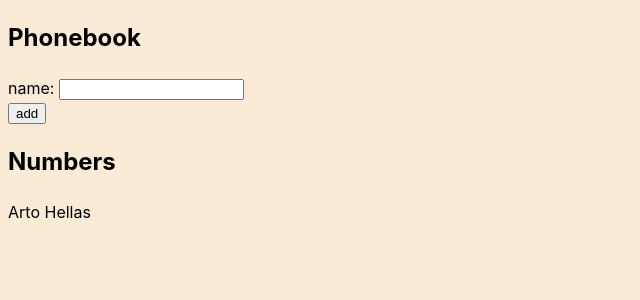
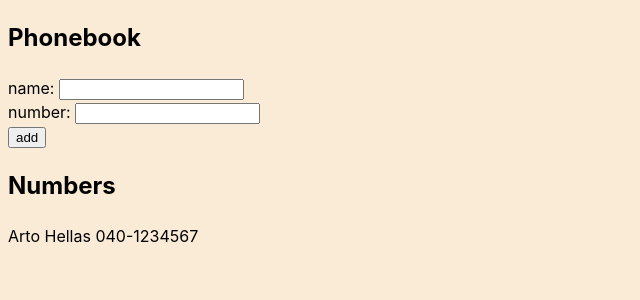
Before and after one commit to Victor-HCC/fullstackopen, a React (Vite) app in the folder part2/phonebook/: page / in a window 1280 px wide. Shown: the top 300 px of the page, without its empty margins (0-640 px from the left). Built offline with nearby package versions, Linux system fonts and the light colour scheme.

Commit message:
Ejercicio 2.8

```diff
--- a/part2/phonebook/src/App.jsx
+++ b/part2/phonebook/src/App.jsx
@@ -2,9 +2,10 @@ import React, { useState } from 'react'
 
 const App = () => {
   const [ persons, setPersons ] = useState([
-    { name: 'Arto Hellas' }
+    { name: 'Arto Hellas', number: '040-1234567' }
   ])
   const [ newName, setNewName ] = useState('')
+  const [ newNumber, SetNewNumber ] = useState('')
 
   const handleSubmit = (e) => {
     e.preventDefault()
@@ -13,13 +14,18 @@ const App = () => {
       alert(`${newName} is already added to the phonebook`)
       return;
     }
-    const newPersons = persons.concat({name: newName})
+    const newPersons = persons.concat({ name: newName, number: newNumber })
     setPersons(newPersons)
     setNewName('')
+    SetNewNumber('')
   }
 
-  const handleInput = (e) => {
+  const handleInputName = (e) => {
     setNewName(e.target.value)
+  }
+
+  const handleInputNumber = (e) => {
+    SetNewNumber(e.target.value)
   }
 
   return (
@@ -27,14 +33,20 @@ const App = () => {
       <h2>Phonebook</h2>
       <form onSubmit={handleSubmit}>
         <div>
-          name: <input onChange={handleInput} value={newName} />
+          name: <input onChange={handleInputName} value={newName} />
         </div>
+
+        <div>
+          number: <input onChange={handleInputNumber} value={newNumber} />
+        </div>
+
         <div>
           <button type="submit">add</button>
         </div>
       </form>
+
       <h2>Numbers</h2>
-      {persons.map(person => <div key={person.name}>{person.name}</div>)}
+      {persons.map(person => <div key={person.name}>{person.name} {person.number}</div>)}
     </div>
   )
 }
```
